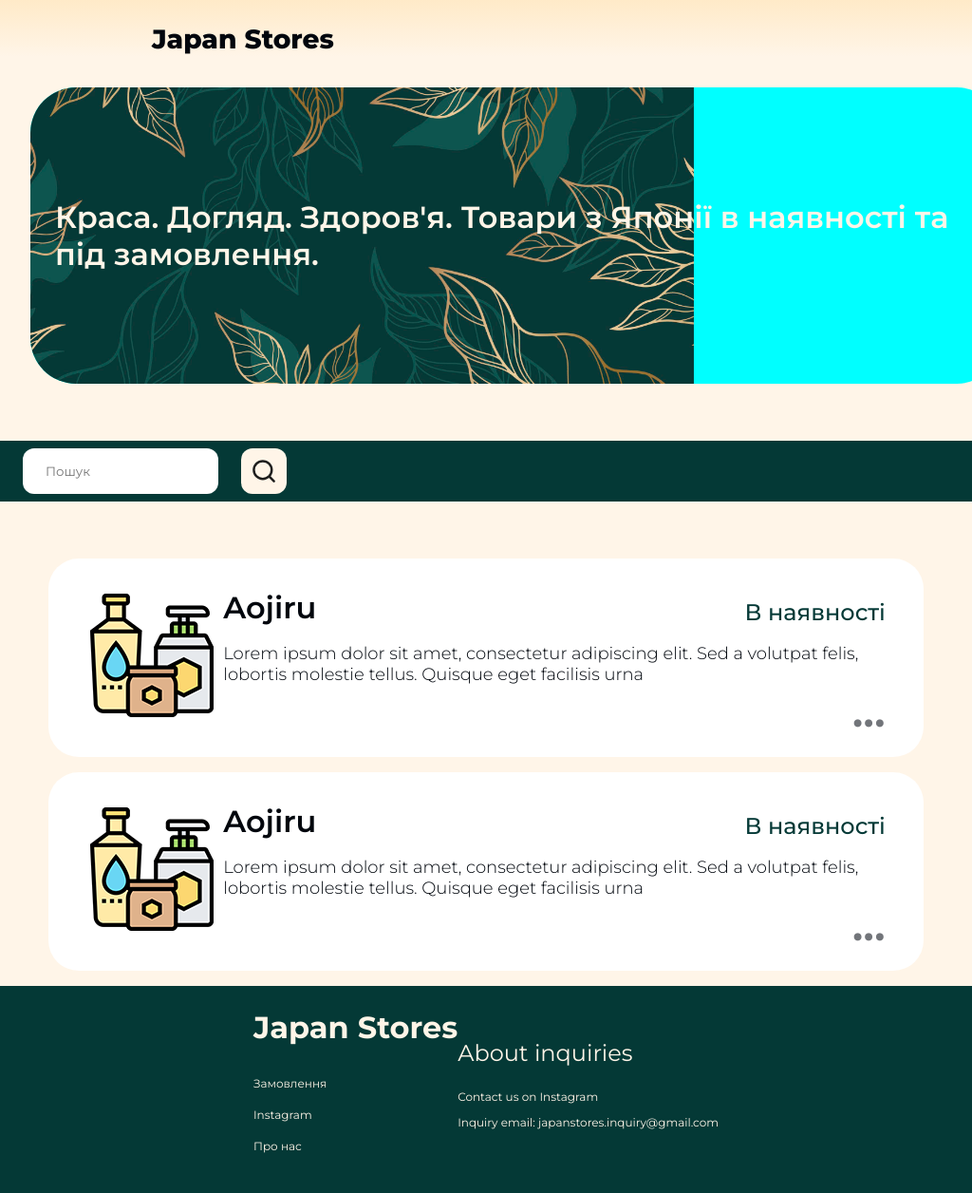
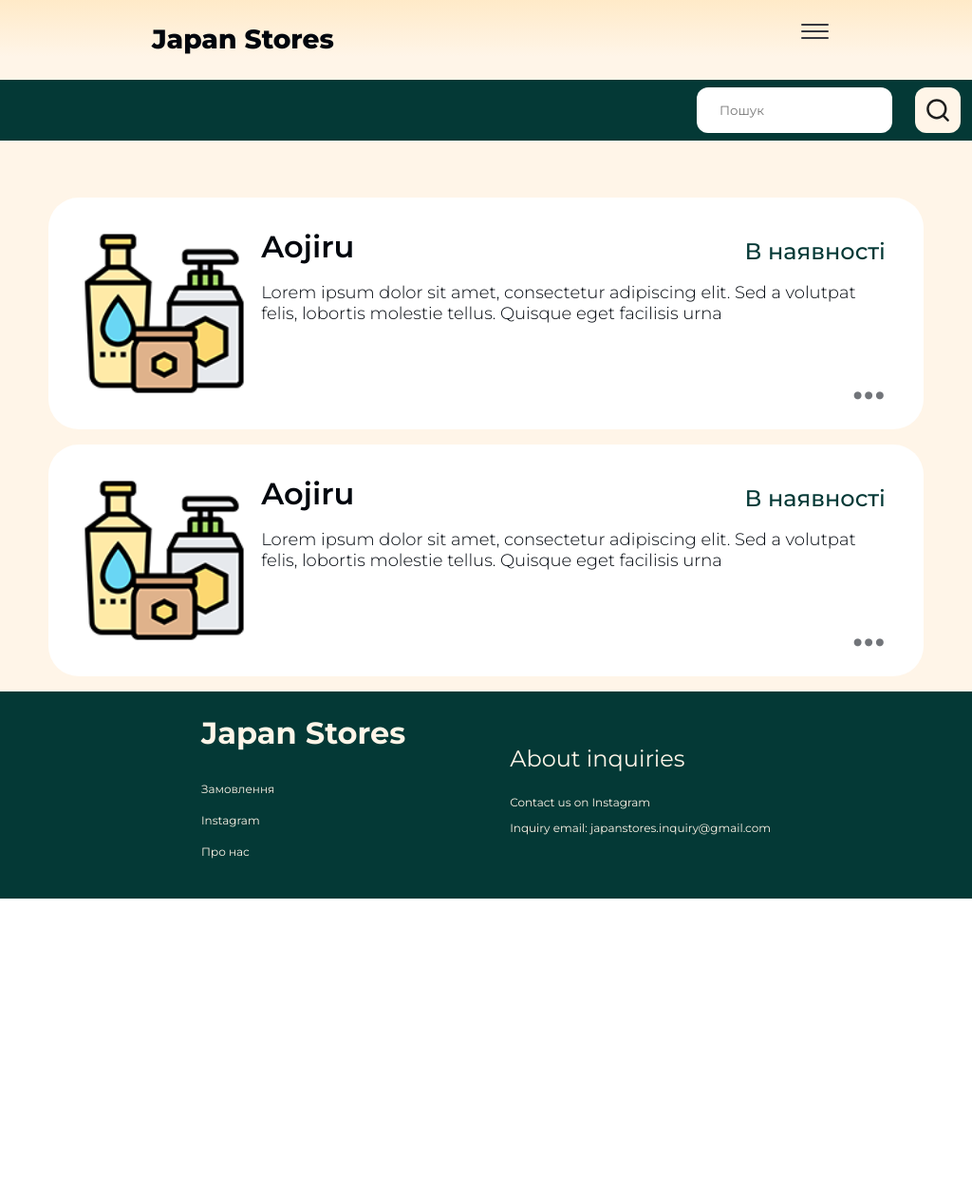
Before and after one commit to opegusikus/Japan-Stores-Web, a Flask app: template app/templates/index.html in a window 1024 px wide; the page is wider, and only the part inside the window is pictured. Shown: that part at 95% size. After the commit the page ends 946 px from the top of that part, so only its background shows below. Run offline with Flask 3, Linux system fonts and the light colour scheme; the template is opened without the code that fills it, so the values that code supplies are empty.

Commit message:
Still optimizing, menu and animation added

```diff
--- a/app/static/CSS/style.css
+++ b/app/static/CSS/style.css
@@ -26,6 +26,11 @@ a:link, a:visited {
 input:focus {
     outline: none;
 }
+
+#menuToggle {
+    display: none;
+}
+
 
 button {
     padding: 8px;
@@ -386,7 +391,7 @@ button:focus {
 .footer-container {
     /* position: relative; */
     margin: 24px auto 24px auto;
-    /* min-width: 100%; */
+    min-width: 50em;
     color: var(--mainWhite);
     position: relative;
     display: flex;
@@ -473,7 +478,7 @@ button:focus {
     button {
         padding: 8px;
         font-family: "Montserrat", serif;
-        font-weight: 400;
+        font-weight: 500;
         border: none;
         background-color: #fff;
         border-radius: 12px;
@@ -495,7 +500,136 @@ button:focus {
     .header {
         background: linear-gradient(180deg, #ffeac8 0%, rgba(255, 253, 250, 0) 100%);
     }
-    /*.header-title-box {}*/
+
+
+      a:hover {
+        opacity:0.5;
+      }
+      ul {
+        padding: 0;
+        list-style-type: none;
+      }
+
+
+
+      .container {
+        margin-top: 50px;
+        Display: flex;
+        justify-content: center;
+        align-items: center;
+      }
+
+      .content {
+        position: absolute;
+        /* position: fixed; */
+        top: 0;
+
+        width: 100%;
+        height: 100%;
+        overflow: hidden;
+      }
+      nav {
+        /* background-color: #1E1E23; */
+        height: 65px;
+      }
+
+
+      #menuToggle {
+        display: flex;
+        flex-direction: column;
+        position: relative;
+        top: 25px;
+        left: 25px;
+        z-index: 1;
+        -webkit-user-select: none;
+        user-select: none;
+      }
+
+      #menuToggle input
+      {
+        display: flex;
+        left: 80%;
+        width: 40px;
+        height: 32px;
+        position: absolute;
+        cursor: pointer;
+        opacity: 0;
+        z-index: 2;
+      }
+
+      #menuToggle span
+      {
+        display: flex;
+        left: 80%;
+        width: 29px;
+        height: 2px;
+        margin-bottom: 5px;
+        position: relative;
+        background: #36383F;
+        border-radius: 3px;
+        z-index: 1;
+        transform-origin: 5px 0px;
+        transition: transform 0.5s cubic-bezier(0.77,0.2,0.05,1.0),
+                    background 0.5s cubic-bezier(0.77,0.2,0.05,1.0),
+                    opacity 0.55s ease;
+      }
+
+      #menuToggle span:first-child
+      {
+        transform-origin: 0% 0%;
+      }
+
+      #menuToggle span:nth-last-child(2)
+      {
+        transform-origin: 0% 100%;
+      }
+
+      #menuToggle input:checked ~ span
+      {
+        opacity: 1;
+        transform: rotate(45deg) translate(-3px, -1px);
+        background: #36383F;
+      }
+      #menuToggle input:checked ~ span:nth-last-child(3)
+      {
+        opacity: 0;
+        transform: rotate(0deg) scale(0.2, 0.2);
+      }
+
+      #menuToggle input:checked ~ span:nth-last-child(2)
+      {
+        transform: rotate(-45deg) translate(0, -1px);
+      }
+
+      #menu
+      {
+        position: absolute;
+        width: 100%;
+        height: 400px;
+        box-shadow: 0 0 3px #85888C;
+        margin: -50px 0 0 -50px;
+        padding: 50px;
+        padding-top: 125px;
+        background-color: var(--mainWhite);
+        -webkit-font-smoothing: antialiased;
+        transform-origin: 0% 0%;
+        transform: translate(100%, 0);
+        transition: transform 0.5s cubic-bezier(0.77,0.2,0.05,1.0);
+      }
+
+      #menu li
+      {
+        padding: 10px 0;
+        transition-delay: 2s;
+      }
+
+      #menuToggle input:checked ~ ul
+      {
+        transform: none;
+      }
+
+
+
 
     .header-title {
         font-weight: 800;
@@ -505,6 +639,7 @@ button:focus {
     }
 
     .header-title-box {
+        z-index: 3;
         display: flex;
     }
 
@@ -525,8 +660,9 @@ button:focus {
     /* ----------------------------------------------------------------- */
 
     .background-pic-section {
+        display: none;
         max-width: 100%;
-        margin: 32px;
+        /* margin: 32px; */
     }
 
     .background-pic-container {
@@ -534,13 +670,13 @@ button:focus {
         /* margin: 85px 60px 60px 60px;  */
         margin: 12px auto 60px auto;
         background-color: aqua;
-        border-radius: 48px;
+        /* border-radius: 48px; */
         max-width: 1024px;
         overflow: hidden; /* Hide overflow */
         white-space: normal;
         padding: 24px; /* Padding inside the parent */
         box-sizing: border-box; /* Include padding in width/height */
-        height: 312px;
+        height: 50em;
     }
 
     .index-background-pic {
@@ -576,7 +712,7 @@ button:focus {
     /* ----------------------------------------------------------------- */
 
     .navigation-section {
-        margin: 0 0 60px 0;
+        margin: 24px 0 60px 0;
         background: var(--mainGreen);
             /* justify-items: space-between; */
     }
@@ -585,7 +721,7 @@ button:focus {
         height: 64px;
         margin: auto;
         display: flex;
-        justify-content: space-between;
+        justify-content: flex-end;
         align-items: center;
         max-width: 1024px;
         position: relative;
@@ -747,17 +883,18 @@ button:focus {
 
     }
 
-    /* .item-container-preview-img-container {
-
-    } */
+    .item-container-preview-img-container {
+    display: flex;
+    justify-content: center;
+    }
 
     .item-container-preview-img {
         /* min-width: 140px; */
         /* min-height: 140px; */
         position: relative;
-        left: 5%;
-        min-width: 90%;
-        min-height: 90%;
+
+        min-width: 10em;
+        min-height: 10em;
     }
 
     .item-container-preview-text {
--- a/app/templates/index.html
+++ b/app/templates/index.html
@@ -20,6 +20,25 @@
                 <a href="https://www.instagram.com/japan_stores_/" target="_blank"><p class="header-navigation-btn">Instagram</p></a>
                 <a href="/app/templates/about.html" target=""><p class="header-navigation-btn">Про нас</p></a>
             </div>
+
+        </div>
+        <div class="content">
+            <nav role="navigation">
+              <div id="menuToggle">
+                <input type="checkbox" />
+                  <span></span>
+                  <span></span>
+                  <span></span>
+              <ul id="menu">
+                <li><a href="https://www.w3schools.com/html/html_links.asp" target="_blank"><p class="header-navigation-btn">Замовлення</p></a></li>
+                <li><a href="https://www.instagram.com/japan_stores_/" target="_blank"><p class="header-navigation-btn">Instagram</p></a></li>
+                <li><a href="/app/templates/about.html" target=""><p class="header-navigation-btn">Про нас</p></a></li>
+                <li><a href="/aojiru/"><p class="header-navigation-btn">Аоджіру</p></a></li>
+                <li><a href="/other/"><p class="header-navigation-btn">Інше</p></a></li>
+                <li><a href="#" onclick="return false;"><p class="header-navigation-btn">Категорії</p></a></li>
+              </ul>
+             </div>
+            </nav>
         </div>
     </header>
 
```
